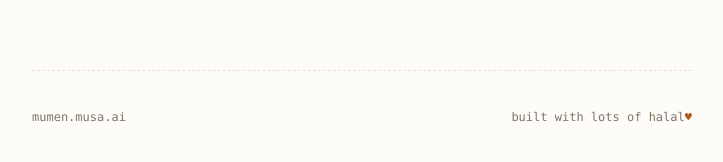
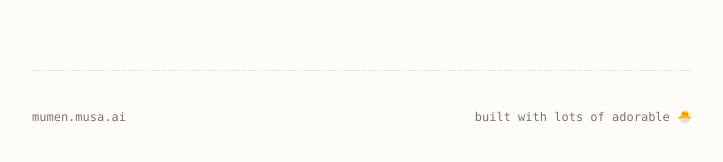
Before and after one commit to mumenmusa/mumenmusa.github.io, a Jekyll site: the page built from index.html, in a window 1280 px wide. Shown: the part 525-687 px from the top of the page, without its empty margins (278-1001 px from the left). Built offline with Jekyll 4.4.1, drawn with Linux system fonts in a browser that asks for light colours.

Commit message:
Update footer text to use 'adorable chicks'

```diff
--- a/_layouts/default.html
+++ b/_layouts/default.html
@@ -23,7 +23,7 @@
 
 <footer class="site">
   <span>mumen.musa.ai</span>
-  <span>built with lots of halal<span class="heart">♥</span></span>
+  <span>built with lots of adorable <span class="heart">🐣</span></span>
 </footer>
 
 </div>
```
